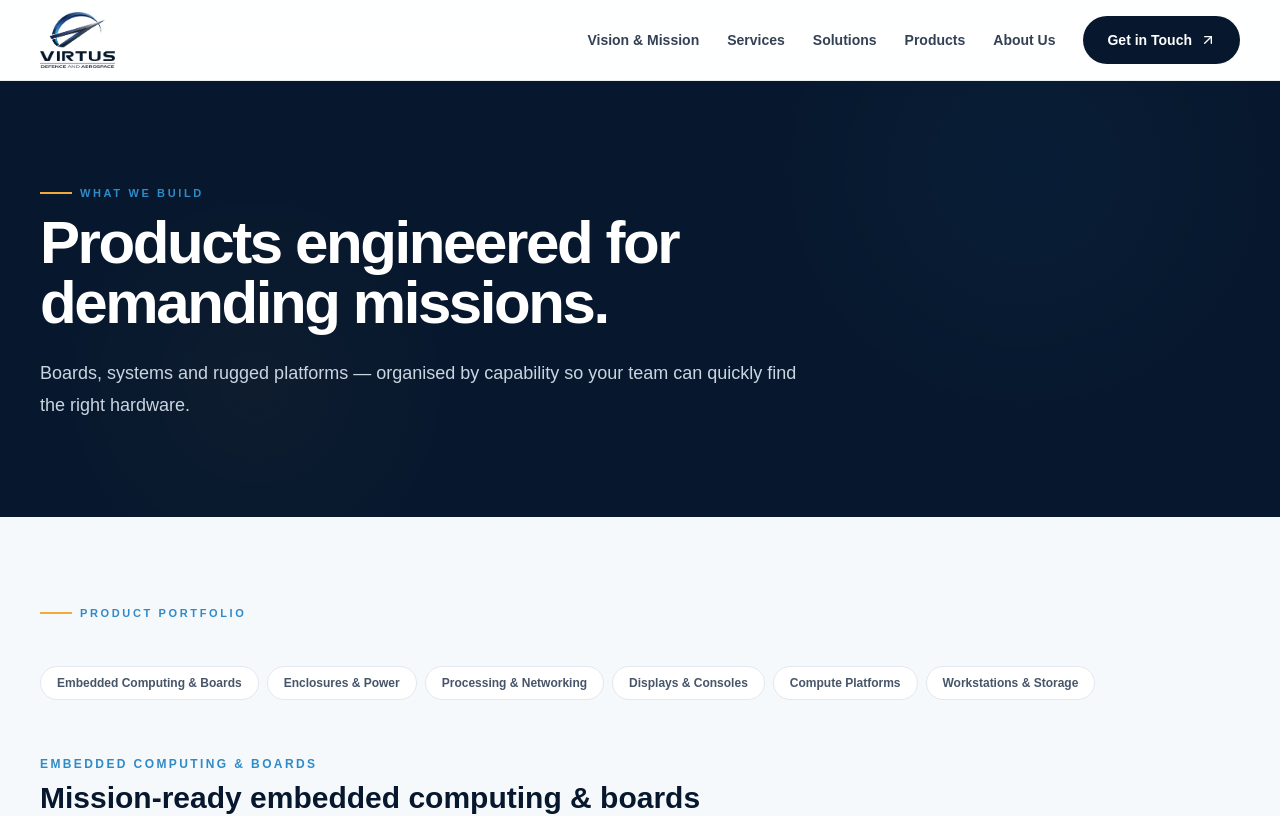
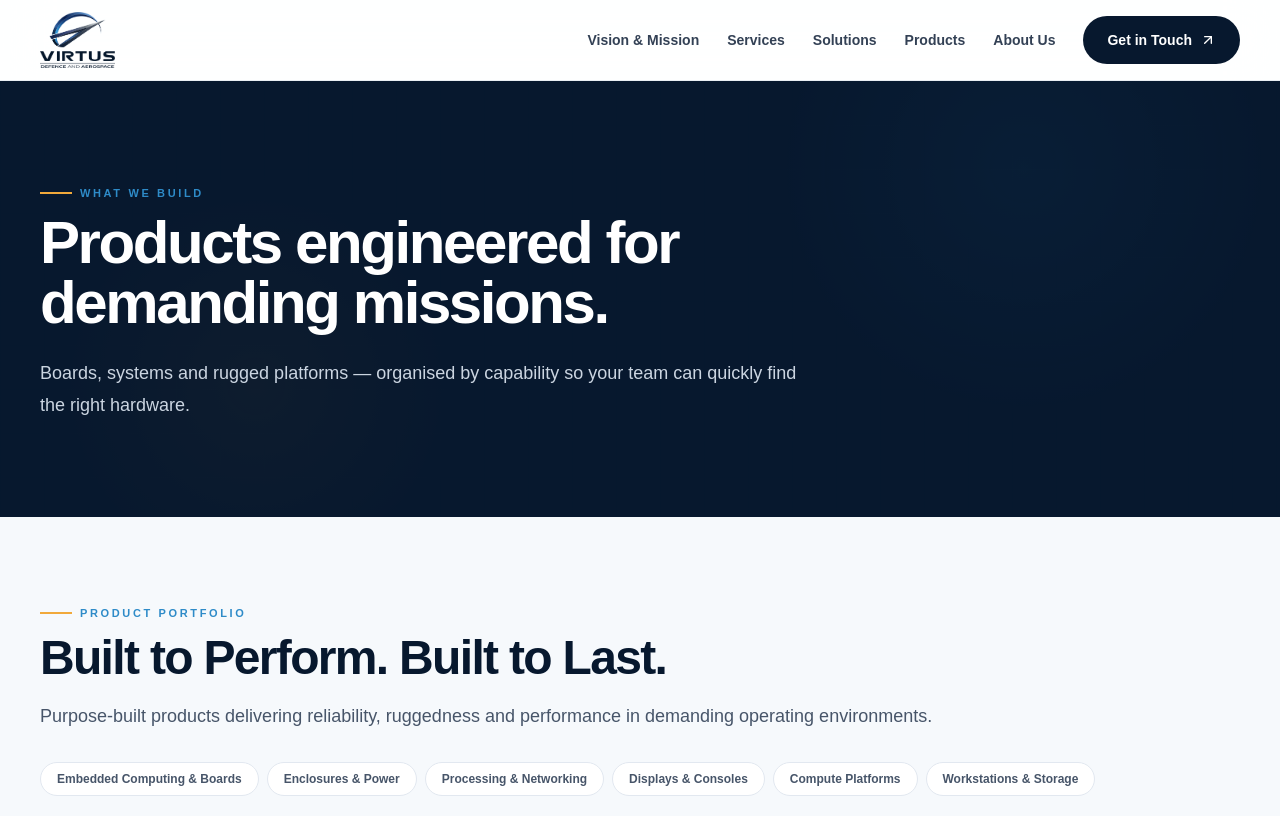
Before and after one commit to mohammednghori-cpu/Virtus-web, a Next.js app: page /products in a window 1280 px wide. Shown: the top 816 px of the page. Built offline with nearby package versions, Linux system fonts and the light colour scheme.

Commit message:
Product Portfolio Description

```diff
--- a/app/products/page.tsx
+++ b/app/products/page.tsx
@@ -16,7 +16,7 @@ export default function Products() {
       </section>
 
       <section className="container-v py-20">
-        <Reveal><SectionHeading eyebrow="Product Portfolio" /></Reveal>
+        <Reveal><SectionHeading eyebrow="Product Portfolio" title="Built to Perform. Built to Last." description="Purpose-built products delivering reliability, ruggedness and performance in demanding operating environments." /></Reveal>
 
         <div className="mt-8 flex flex-wrap gap-2">
           {categories.map((c) => <span key={c} className="rounded-full border border-slate-200 bg-white px-4 py-2 text-xs font-bold text-slate-600">{c}</span>)}
```
